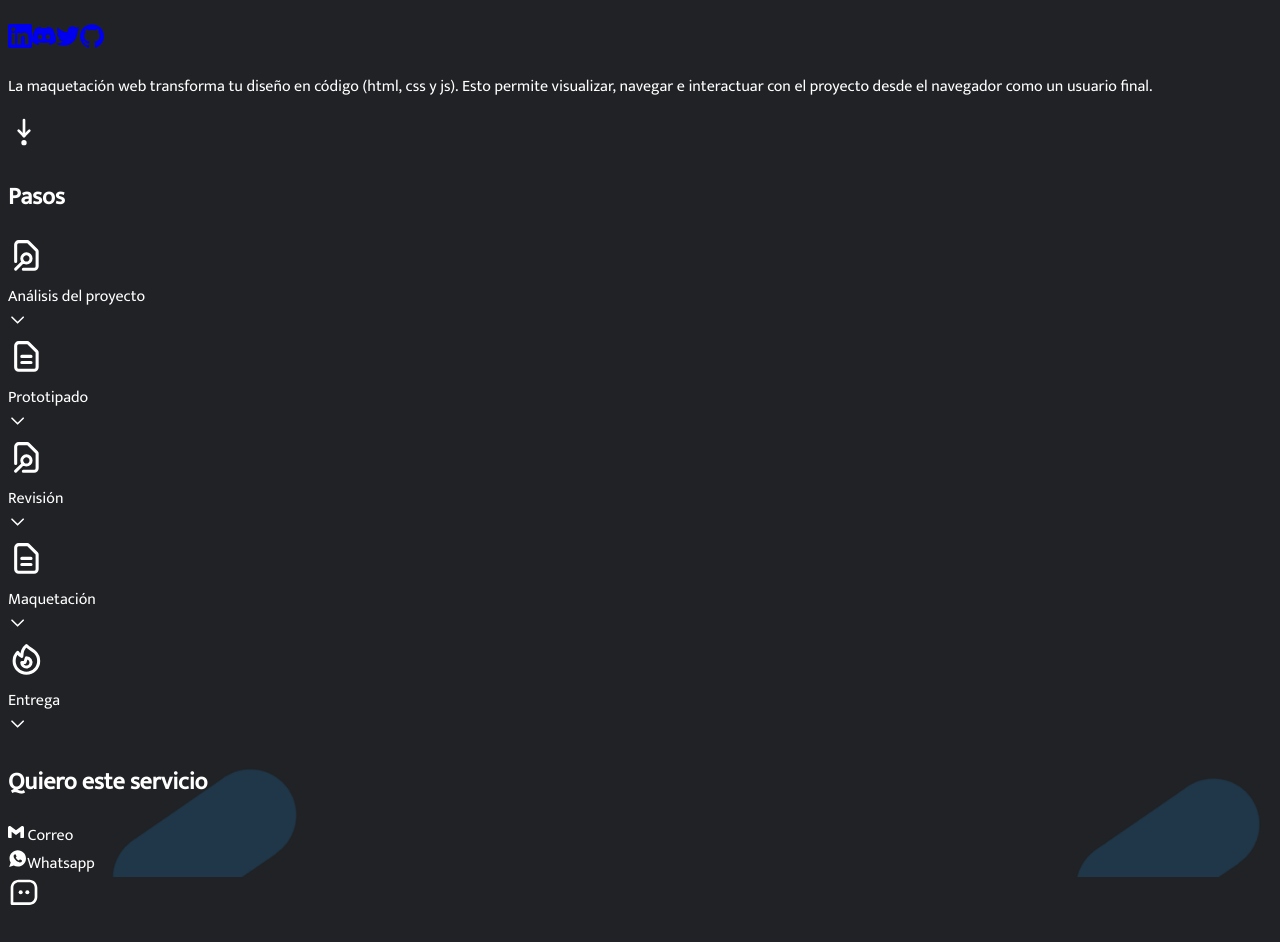
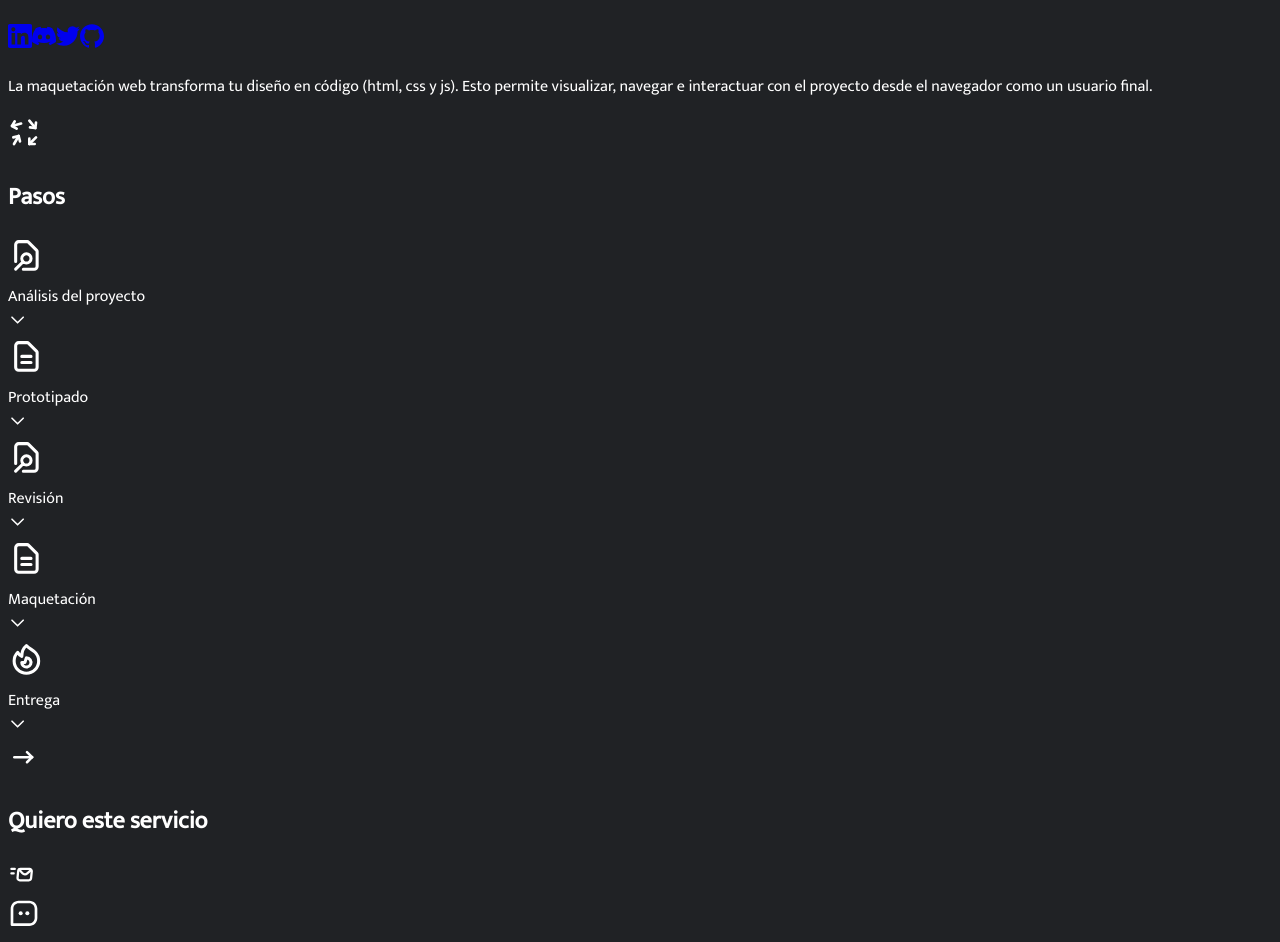
Before and after one commit to franmadev/smooth-folio, a React (Create React App) app: page /servicios/maquetacion in a window 1280 px wide. Shown: the part 1566-2508 px from the top of the page. Built offline with nearby package versions, Linux system fonts and the light colour scheme.

Commit message:
update: quiero este servicio button

```diff
--- a/src/views/ServicesPages/Maquetacion.jsx
+++ b/src/views/ServicesPages/Maquetacion.jsx
@@ -1,11 +1,16 @@
-import logo from "../../assets/icons/logo/logo_blue.png"
-import Social from "../../components/social/social"
-import Contact from "../../components/contact/contact"
-import { HiOutlineDocumentSearch, HiOutlineDocumentText, HiOutlineFire, HiOutlineChevronDown } from "react-icons/hi";
-import { TbStepInto } from "react-icons/tb";
-import { SiGmail } from "react-icons/si";
-import { IoLogoWhatsapp } from "react-icons/io";
-import smallBg from "../../assets/backgrounds/macos.png"
+import logo from "../../assets/icons/logo/logo_blue.png";
+import Social from "../../components/social/social";
+import Contact from "../../components/contact/contact";
+// import bg from "../../assets/backgrounds/macos.png";
+import {
+  HiOutlineDocumentSearch,
+  HiOutlineDocumentText,
+  HiOutlineFire,
+  HiOutlineChevronDown,
+} from "react-icons/hi";
+import { TbArrowsRandom, TbMailFast, TbArrowNarrowRight } from "react-icons/tb";
+// import { SiGmail } from "react-icons/si";
+// import { IoLogoWhatsapp } from "react-icons/io";
 function Maquetacion() {
   return (
     <>
@@ -20,14 +25,17 @@ function Maquetacion() {
           <Social />
         </section>
         <div>
-          <p className="text-justify">La maquetación web transforma tu diseño en código (html, css y js). Esto permite visualizar, navegar e interactuar con el proyecto desde el navegador como un usuario final. </p>
+          <p className="text-justify">
+            La maquetación web transforma tu diseño en código (html, css y js).
+            Esto permite visualizar, navegar e interactuar con el proyecto desde
+            el navegador como un usuario final.{" "}
+          </p>
         </div>
       </div>
 
       <section className=" mt-5 mx-3">
-
         <div className="flex font-extrabold pl-2 pt-4 mb-4">
-          <TbStepInto size="2rem" className="text-primary" />
+          <TbArrowsRandom size="2rem" className="text-primary" />
           <h1 className="text-2xl ml-1">Pasos</h1>
         </div>
 
@@ -38,7 +46,12 @@ function Maquetacion() {
             </div>
             <div>Análisis del proyecto</div>
           </div>
-          <div className="items-center"><HiOutlineChevronDown className="text-primary font-bold" size="1.2rem" /></div>
+          <div className="items-center">
+            <HiOutlineChevronDown
+              className="text-primary font-bold"
+              size="1.2rem"
+            />
+          </div>
         </div>
 
         <div className="flex bg-grey rounded-md px-2 py-[9px] my-3 items-center place-content-between">
@@ -48,7 +61,12 @@ function Maquetacion() {
             </div>
             <div>Prototipado</div>
           </div>
-          <div className="items-center"><HiOutlineChevronDown className="text-primary font-bold" size="1.2rem" /></div>
+          <div className="items-center">
+            <HiOutlineChevronDown
+              className="text-primary font-bold"
+              size="1.2rem"
+            />
+          </div>
         </div>
 
         <div className="flex bg-grey rounded-md px-2 py-[9px] my-3 items-center place-content-between">
@@ -58,7 +76,12 @@ function Maquetacion() {
             </div>
             <div>Revisión</div>
           </div>
-          <div className="items-center"><HiOutlineChevronDown className="text-primary font-bold" size="1.2rem" /></div>
+          <div className="items-center">
+            <HiOutlineChevronDown
+              className="text-primary font-bold"
+              size="1.2rem"
+            />
+          </div>
         </div>
 
         <div className="flex bg-grey rounded-md px-2 py-[9px] my-3 items-center place-content-between">
@@ -68,7 +91,12 @@ function Maquetacion() {
             </div>
             <div>Maquetación</div>
           </div>
-          <div className="items-center"><HiOutlineChevronDown className="text-primary font-bold" size="1.2rem" /></div>
+          <div className="items-center">
+            <HiOutlineChevronDown
+              className="text-primary font-bold"
+              size="1.2rem"
+            />
+          </div>
         </div>
 
         <div className="flex bg-grey rounded-md px-2 py-[9px] my-3 items-center place-content-between">
@@ -78,34 +106,33 @@ function Maquetacion() {
             </div>
             <div>Entrega</div>
           </div>
-          <div className="items-center"><HiOutlineChevronDown className="text-secundary font-bold" size="1.2rem" /></div>
+          <div className="items-center">
+            <HiOutlineChevronDown
+              className="text-secundary font-bold"
+              size="1.2rem"
+            />
+          </div>
         </div>
-
       </section>
 
-      <section className="flex items-center pt-4 pb-5 mt-6 place-content-center justify-between mx-3 px-2"  style={{
-          backgroundImage: `url(${smallBg})`,
-          backgroundSize: "100%",
-          backgroundRepeat: "no-repeat",
-        }}>
-
+      <section className="flex items-center py-2 place-content-center justify-between mx-3 px-2 bg-gradient-to-r from-primary to-secundary rounded-md mt-10">
         <div className="flex items-center place-content-center text-white">
-          <h1 className="text-2xl ml-1 ">Quiero este servicio</h1>
+          <TbArrowNarrowRight size="1.9rem" className="mr-2" />
+          <h1 className="text-2xl ml-1 font-semibold">Quiero este servicio</h1>
         </div>
 
         <div>
-          <div className="bg-primary py-[6px] mb-2 px-3 rounded-md flex items-center"><SiGmail className="mr-2"/> Correo</div>
-          <div className="bg-softgrey py-[6px]  px-3 rounded-md flex items-center"><IoLogoWhatsapp className="mr-2" size="1.2rem"/>Whatsapp</div>
+          <div className="bg-softgrey  rounded-full flex items-center px-4 py-1">
+            <TbMailFast className="" size="1.7rem" />
+          </div>
         </div>
-
       </section>
-
 
       <section className="mb-16 md:mx-auto mx-4">
         <Contact />
       </section>
     </>
-  )
+  );
 }
 
-export default Maquetacion
+export default Maquetacion;
```
